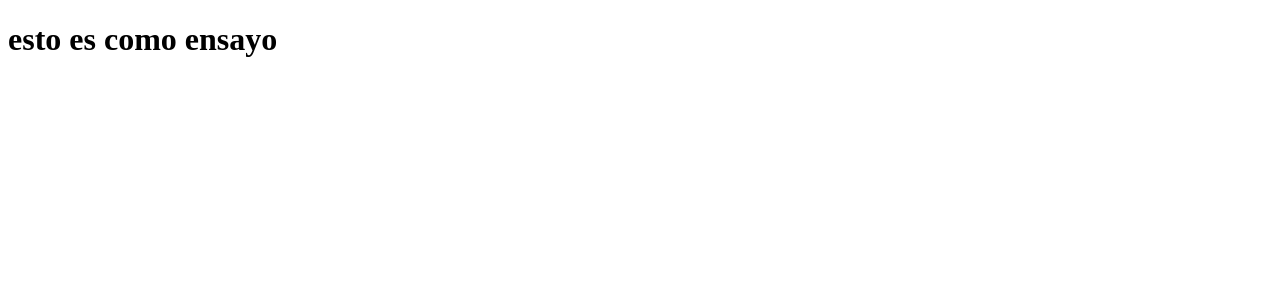
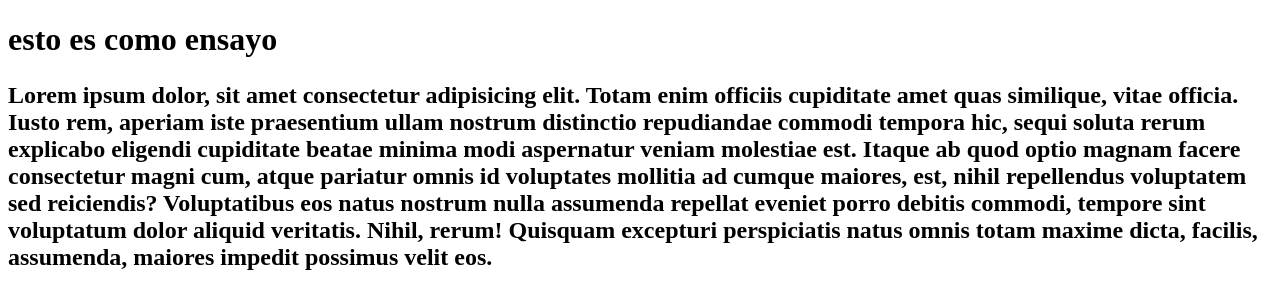
Before and after one commit to lalalamica/lalalamica-works-repository, a plain HTML site: page index.html in a window 1280 px wide. Drawn offline with Linux system fonts and the light colour scheme.

Commit message:
agregamos un h2

```diff
--- a/index.html
+++ b/index.html
@@ -8,5 +8,21 @@
   </head>
   <body>
     <h1>esto es como ensayo</h1>
+    <h2>
+      <p>
+        Lorem ipsum dolor, sit amet consectetur adipisicing elit. Totam enim
+        officiis cupiditate amet quas similique, vitae officia. Iusto rem,
+        aperiam iste praesentium ullam nostrum distinctio repudiandae commodi
+        tempora hic, sequi soluta rerum explicabo eligendi cupiditate beatae
+        minima modi aspernatur veniam molestiae est. Itaque ab quod optio magnam
+        facere consectetur magni cum, atque pariatur omnis id voluptates
+        mollitia ad cumque maiores, est, nihil repellendus voluptatem sed
+        reiciendis? Voluptatibus eos natus nostrum nulla assumenda repellat
+        eveniet porro debitis commodi, tempore sint voluptatum dolor aliquid
+        veritatis. Nihil, rerum! Quisquam excepturi perspiciatis natus omnis
+        totam maxime dicta, facilis, assumenda, maiores impedit possimus velit
+        eos.
+      </p>
+    </h2>
   </body>
 </html>
```
